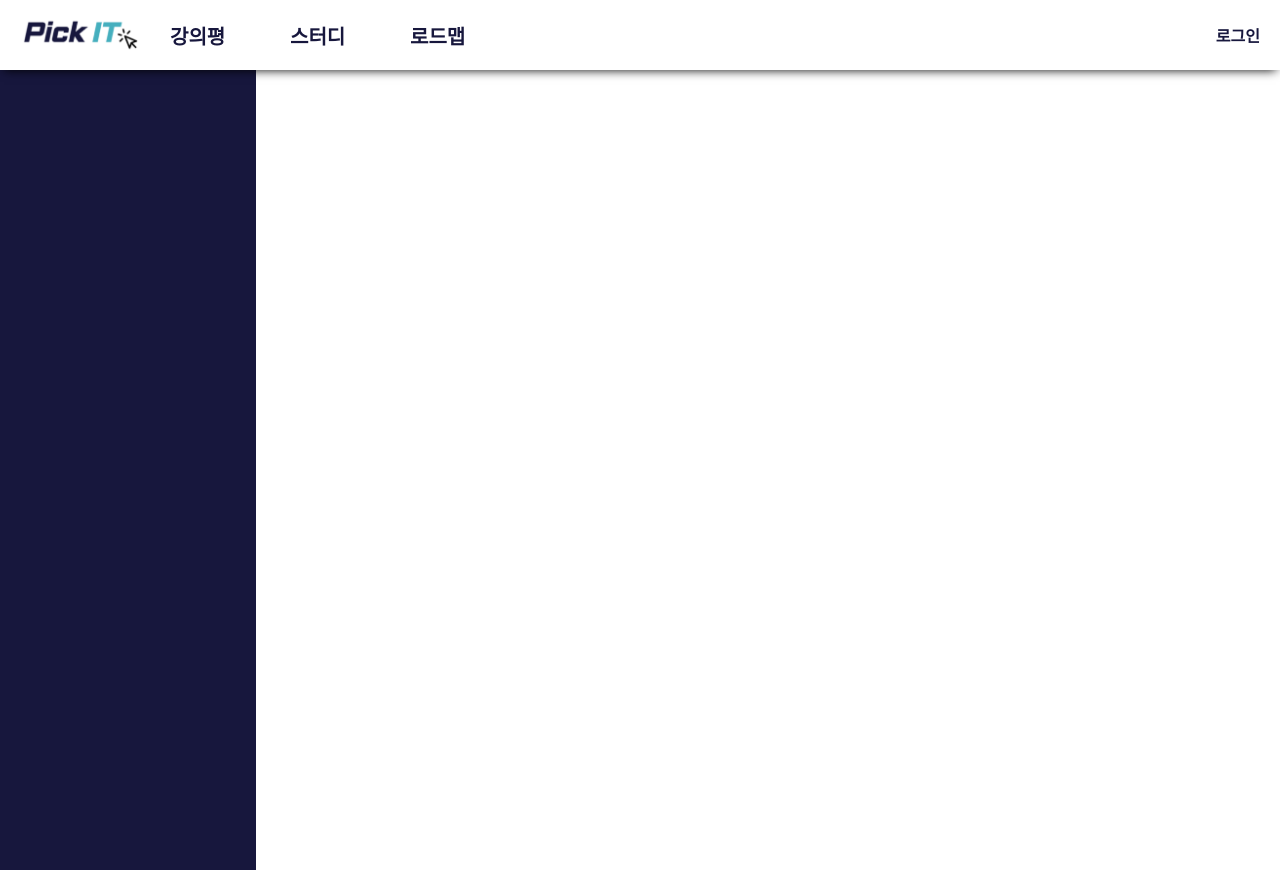
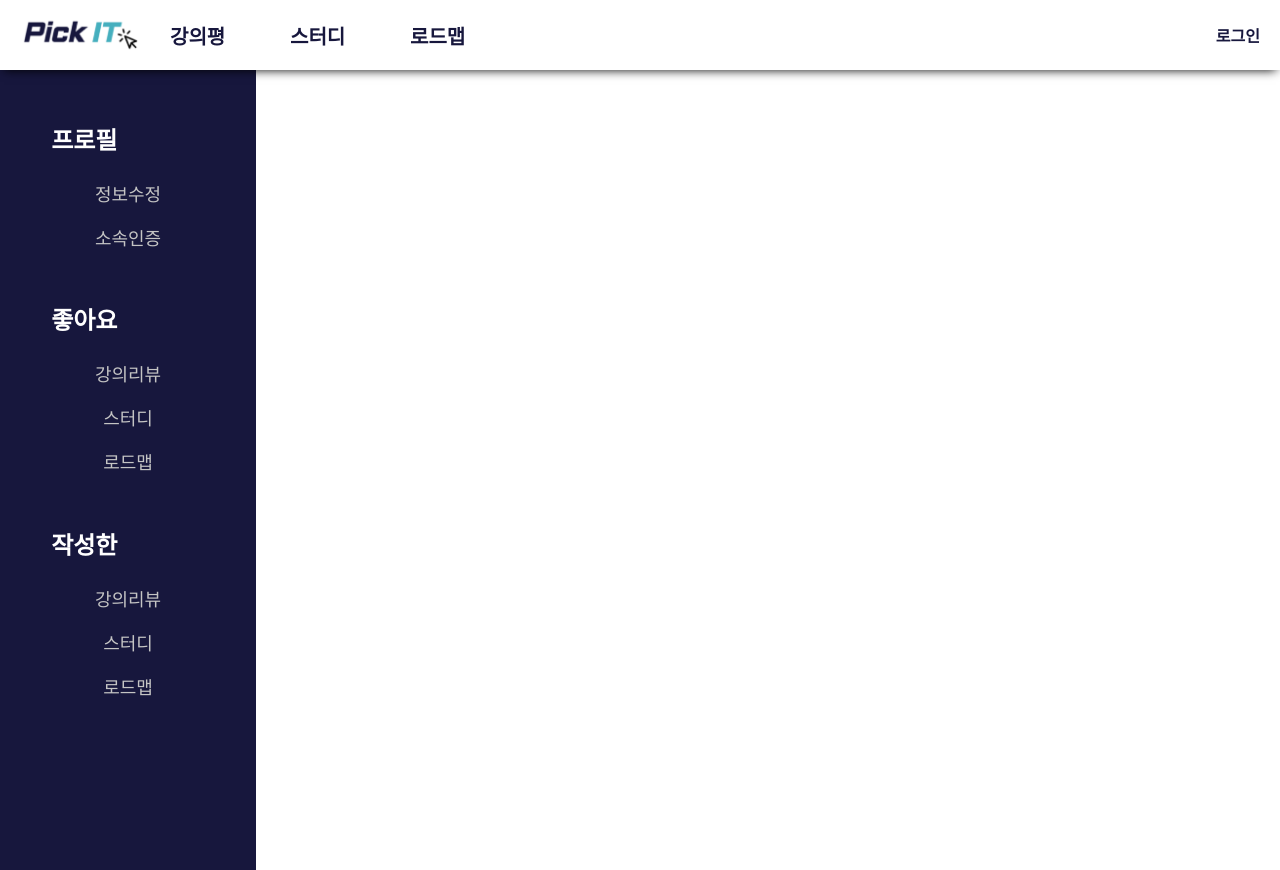
Before and after one commit to Capstone-SSU/frontend, a React (Create React App) app: page /mypage in a window 1280 px wide. Built offline with nearby package versions, Linux system fonts and the light colour scheme; no server answers.

Commit message:
mypage 메뉴

```diff
--- a/src/index.css
+++ b/src/index.css
@@ -5,11 +5,6 @@ body {
     sans-serif;
   -webkit-font-smoothing: antialiased;
   -moz-osx-font-smoothing: grayscale;
-  height:100%;
-}
-
-html {
-  height:100%;
 }
 
 code {
--- a/src/pages/Main.js
+++ b/src/pages/Main.js
@@ -22,14 +22,12 @@ function Main() {
     <div className="App">
       <body>
         <div className="body_box">
-          <LinkPreview url="https://www.inflearn.com/course/%EC%8A%A4%ED%94%84%EB%A7%81-mvc-1" width="1000px" />;
           <MainCard></MainCard>
           <SubPicRightCard img={subPic1}></SubPicRightCard>
           <SubPicLeftCard img={subPic2}></SubPicLeftCard>
           <SubPicRightCard img={subPic3}></SubPicRightCard>
         </div>
       </body>
-
 
     </div>
   );
@@ -42,7 +40,7 @@ const MainCard = () => {
       <div className="text_box">
         <h1>코딩 강의, 어떻게 골라야할지 막막하셨나요?</h1>
         <p>강의 후기, 코딩 스터디, 로드맵 추천까지</p>
-        <a>추천 강의 보러가기</a>
+        <a id="linkButton">추천 강의 보러가기</a>
       </div>
 
     </div>
--- a/src/pages/Mypage.js
+++ b/src/pages/Mypage.js
@@ -6,6 +6,20 @@ const Mypage = () => {
     <div className="body_main">
 
       <div className="left_menu_box">
+        <p className="bigMenu">프로필</p>
+        <p className="smallMenu">정보수정</p>
+        <p className="smallMenu">소속인증</p>
+
+        <p className="bigMenu">좋아요</p>
+        <p className="smallMenu">강의리뷰</p>
+        <p className="smallMenu">스터디</p>
+        <p className="smallMenu">로드맵</p>
+
+        <p className="bigMenu">작성한</p>
+        <p className="smallMenu">강의리뷰</p>
+        <p className="smallMenu">스터디</p>
+        <p className="smallMenu">로드맵</p>
+
 
       </div>
       <div className="right_content_box">
@@ -16,4 +30,30 @@ const Mypage = () => {
   );
 }
 
+const BigMenuBox = (props) => {
+
+  for (var i = 0; i < Number(props.number); i++) {
+
+  }
+  return (
+    <div>
+      <b id="bigMenuTitle">{props.bigmenu}</b>
+      <div className="smallMenuBox">
+        <SmallMenu smallMenu="메뉴111"></SmallMenu>
+        <SmallMenu smallMenu="메뉴111"></SmallMenu>
+        <SmallMenu smallMenu="메뉴111"></SmallMenu>
+      </div>
+    </div>
+
+  );
+}
+
+const SmallMenu = (props) => {
+  return (
+    <div>
+      <b id="smallMenuTitle">{props.smallMenu}</b>
+    </div>
+  );
+}
+
 export default Mypage;
--- a/src/pages/Nav.js
+++ b/src/pages/Nav.js
@@ -10,7 +10,7 @@ window.$ = $;
 function SigninUserF(message) {
   if (message === "로그인 성공")
     return (
-      '<a href="/users">마이페이지</a>'
+      '<a href="/mypage">마이페이지</a>'
     );
   else
     return (
@@ -36,7 +36,7 @@ function Nav() {
     <>
       <div className="header_main">
         <div id="header_main_logo" className="header_main_inner">
-            <div className="header_main_inner2"><Link to="/"><img id="logo" name="logo" src={logo}/></Link></div>
+          <div className="header_main_inner2"><Link to="/"><img id="logo" name="logo" src={logo} /></Link></div>
           <div className="header_main_inner3"><Link to="/lectures">강의평</Link></div>
           <div className="header_main_inner3"><Link to="/studies">스터디</Link></div>
           <div className="header_main_inner3"><Link to="/roadmaps">로드맵</Link></div>
--- a/src/pages_css/Mypage.css
+++ b/src/pages_css/Mypage.css
@@ -12,3 +12,17 @@
 .right_content_box {
 
 }
+
+.bigMenu {
+    font-size:24px;
+    color:white;
+    font-weight: 900;
+    text-align: left;
+    margin-left:20%;
+    margin-top:20%;
+}
+
+.smallMenu {
+    font-size:18px;
+    color:#c4c4c4;
+}
```
Lines whose indentation alone changed are shown as unchanged.
